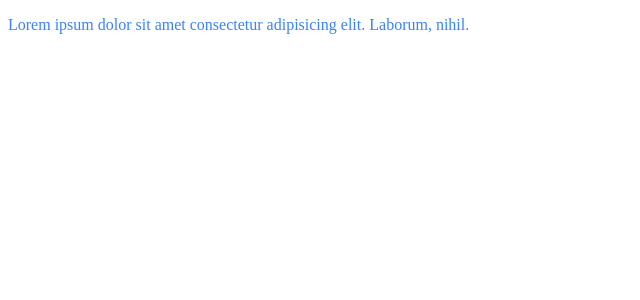
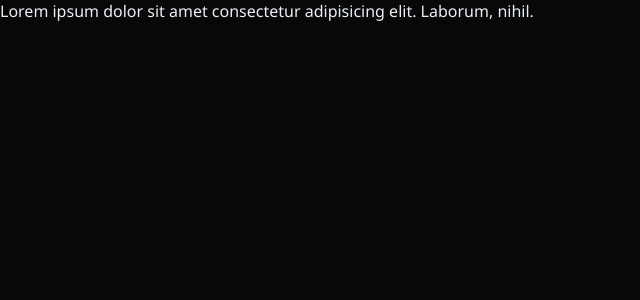
Before and after one commit to Bavneet-kaur/Hire-Craft, a React (Vite) app in the folder frontend/: page / in a window 1280 px wide. Shown: the top 300 px of the page, without its empty margins (0-640 px from the left). Built offline with nearby package versions, Linux system fonts and the light colour scheme.

Commit message:
tested scss

```diff
--- a/frontend/package.json
+++ b/frontend/package.json
@@ -11,7 +11,8 @@
   },
   "dependencies": {
     "react": "^18.3.1",
-    "react-dom": "^18.3.1"
+    "react-dom": "^18.3.1",
+    "react-router": "^7.13.1"
   },
   "devDependencies": {
     "@eslint/js": "^9.13.0",
--- a/frontend/src/index.scss
+++ b/frontend/src/index.scss
@@ -1,5 +1,20 @@
-$primary-color: #3b82f6;
+* {
+    margin: 0;
+    padding: 0;
+    box-sizing: border-box;
+}
+
+html,
+body,
+#root {
+    background-color: rgb(8, 8, 8);
+    font-family: 'Segoe UI', Tahoma, Geneva, Verdana, sans-serif;
+    height: 100%;
+    width: 100%;
+}
+
+$primary-color: #ebeff6;
 
 .text-primary-color {
-  color: $primary-color;
+    color: $primary-color;
 }
```
Also changed, not shown: 1 other file (tests, documents, lock files or other folders).
